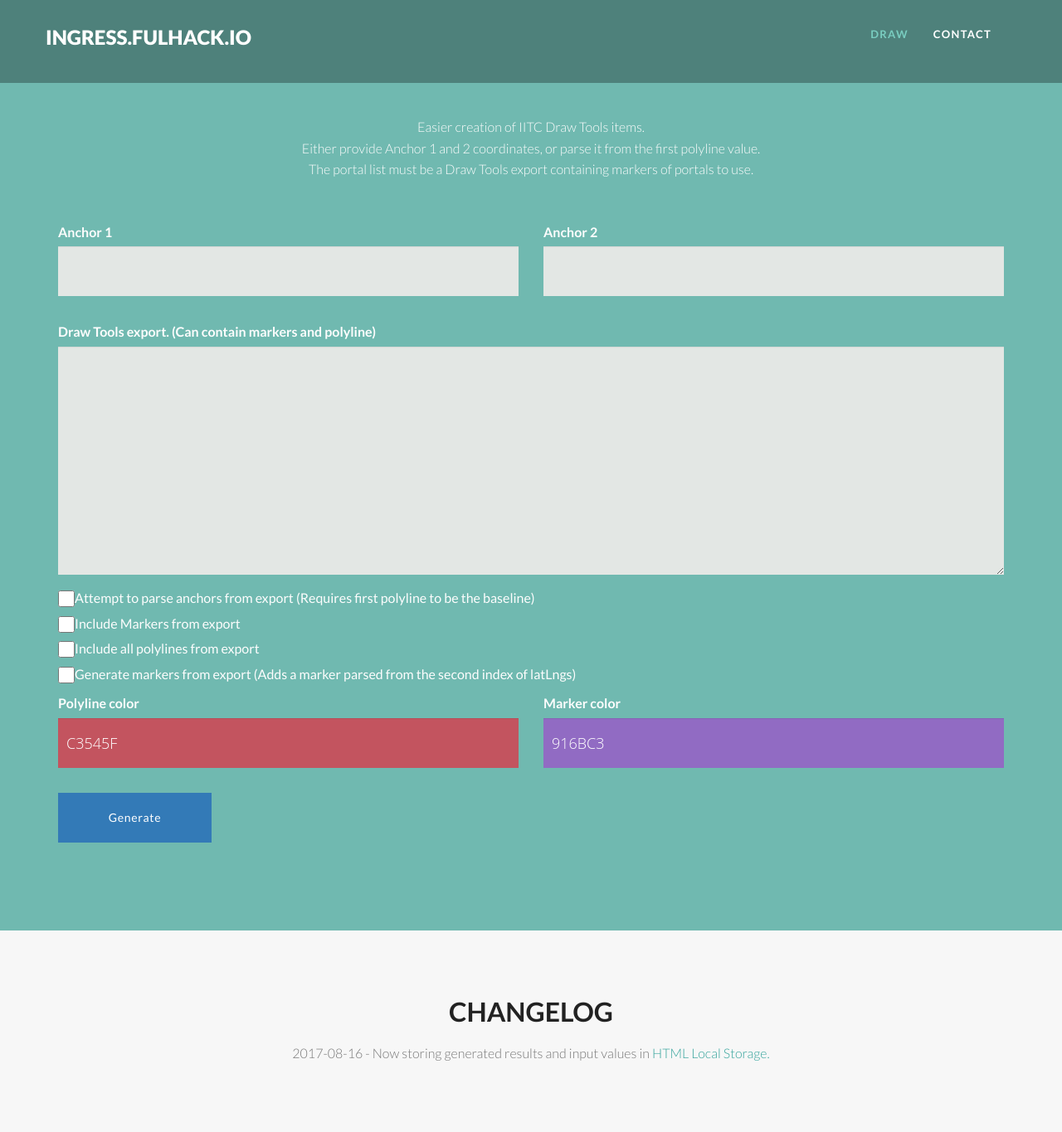
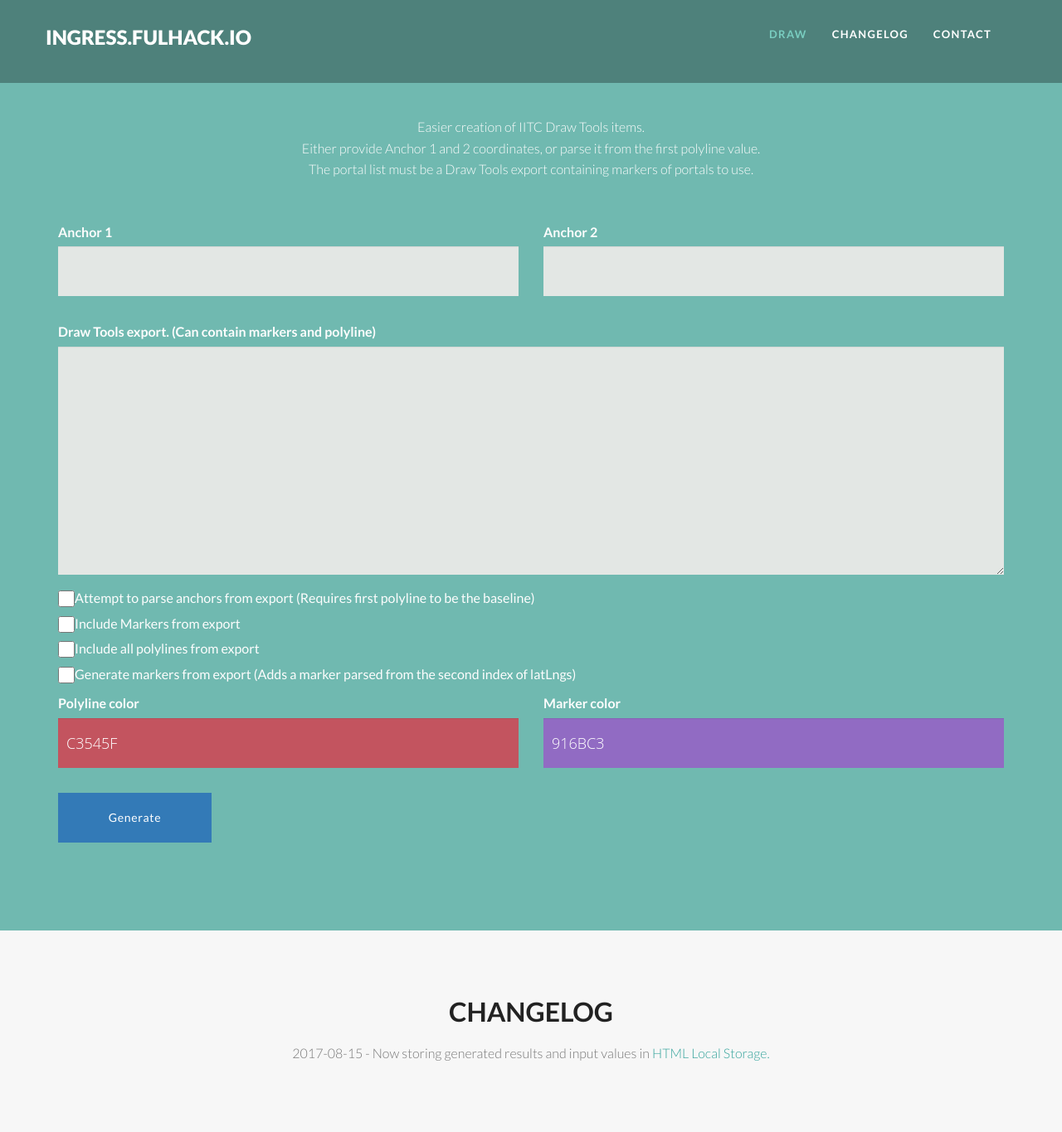
Before and after one commit to fulhack-io/field-drawer, a Flask app: page / in a window 1280 px wide. Shown: the top 1365 px of the page at 83% size. Run offline with Flask 2, Linux system fonts and the light colour scheme; some libraries are stand-ins or nearby versions.

Commit message:
Added changelog menu button

```diff
--- a/app/templates/draw.html
+++ b/app/templates/draw.html
@@ -41,6 +41,7 @@
             <div class="navbar-collapse collapse">
                 <ul class="nav navbar-nav" data-0="margin-top:20px;" data-300="margin-top:5px;">
                     <li><a href="#section-draw">Draw</a></li>
+                    <li><a href="#section-changelog">Changelog</a></li>
                     <li><a href="#section-contact">Contact</a></li>
                 </ul>
             </div><!--/.navbar-collapse -->
@@ -139,7 +140,7 @@
                 <div class="col-md-offset-2 col-md-8">
                     <div class="section-header">
                         <h2 class="section-heading animated" data-animation="bounceInUp">Changelog</h2>
-                        <p>2017-08-16 - Now storing generated results and input values in <a href="https://www.w3schools.com/html/html5_webstorage.asp" target="_blank">HTML Local Storage.</a></p>
+                        <p>2017-08-15 - Now storing generated results and input values in <a href="https://www.w3schools.com/html/html5_webstorage.asp" target="_blank">HTML Local Storage.</a></p>
                     </div>
                 </div>
             </div>
@@ -183,7 +184,6 @@
                 </div>
             </div>
         </div>
-        </div>
     </section>
     <a href="#header" class="scrollup"><i class="fa fa-chevron-up"></i></a>
     <script src="{{ url_for('static', filename='js/modernizr-2.6.2-respond-1.1.0.min.js') }}"></script>
```
Lines whose indentation alone changed are shown as unchanged.
